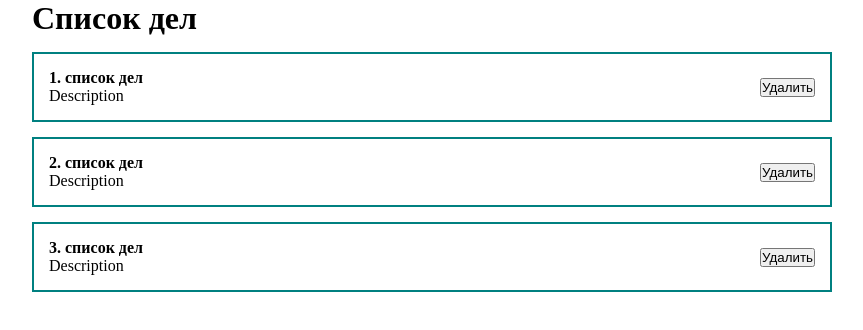
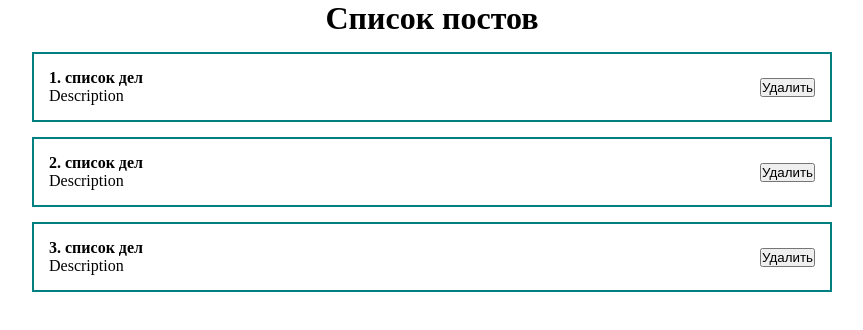
Before and after one commit to mishka061/react-todo-list, a React (Create React App) app: page / in a window 1280 px wide. Shown: the top 330 px of the page, without its empty margins (208-1071 px from the left). Built offline with nearby package versions, Linux system fonts and the light colour scheme.

Commit message:
добавление TodoList.jsx

```diff
--- a/src/App.js
+++ b/src/App.js
@@ -1,6 +1,7 @@
 import React, {useState} from "react";
 import './styles/App.css'
-import TodoItem from "./component/TodoItem";
+
+import TodoList from "./component/TodoList";
 
 function App() {
     const [todo, setTodo] = useState([
@@ -10,10 +11,7 @@ function App() {
     ])
     return (
         <div className="App">
-            <h1>Список дел</h1>
-            {todo.map((todo )=>
-                <TodoItem todo={todo} key={todo.id}/>
-            )}
+            <TodoList todo={todo} title="Список постов"/>
 
         </div>
     );
--- /dev/null
+++ b/src/component/TodoList.jsx
@@ -0,0 +1,16 @@
+import React from 'react';
+import TodoItem from "./TodoItem";
+
+const TodoList = ({todo, title}) => {
+    return (
+        <div>
+            <h1 style={{textAlign:'center'}}>{title}</h1>
+
+            {todo.map((todo )=>
+                <TodoItem todo={todo} key={todo.id}/>
+            )}
+        </div>
+    );
+};
+
+export default TodoList;
```
